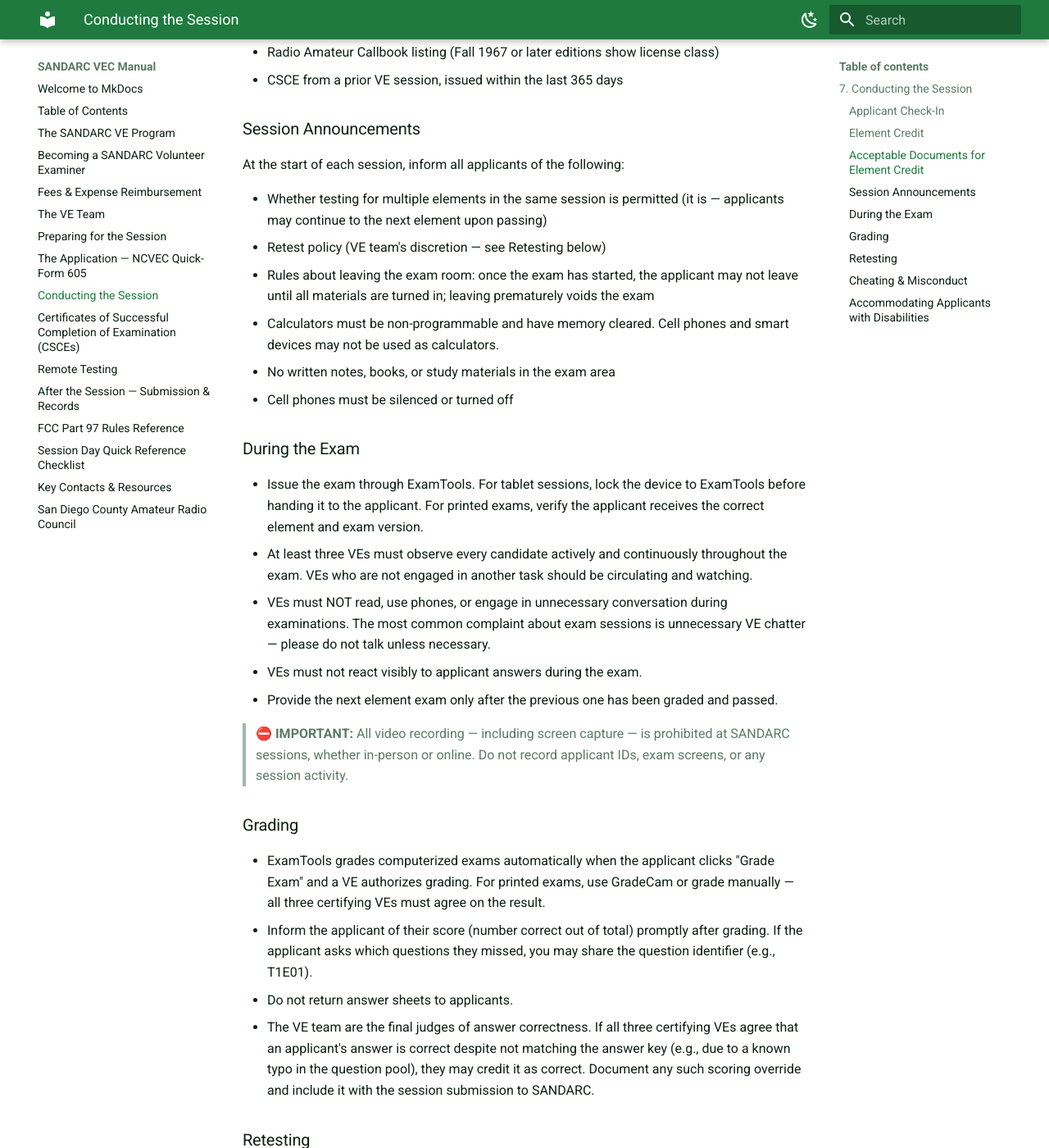
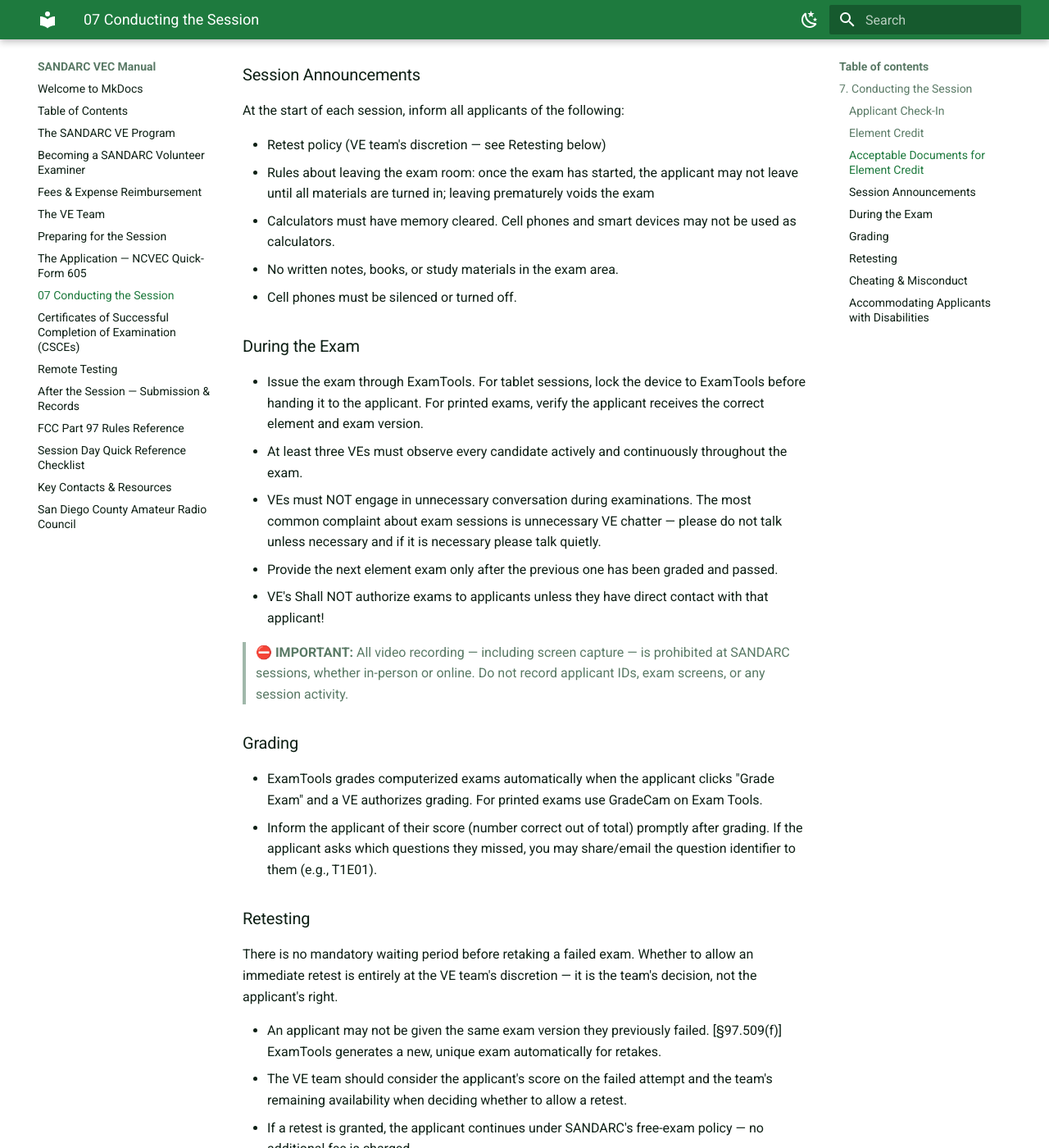
Before and after one commit to SANDARC-VEC/manual, an MkDocs documentation site: the page built from docs/07_Conducting_the_Session.md, in a window 1280 px wide and 1400 px high, scrolled down 1728 px. Shown: the whole window at 82% size. Built offline with MkDocs 1.6.1 and Material for MkDocs 9.7.7, drawn with Linux system fonts in a browser that asks for light colours; some of the changed text lies outside the part shown.

Commit message:
Add files via upload
updated with what I think should be changed or deleted to align with SANDARC but open to more additions or subtractions or formatting changes!

```diff
--- a/docs/07_Conducting_the_Session.md
+++ b/docs/07_Conducting_the_Session.md
@@ -1,21 +1,15 @@
-# Conducting the Session
-
-*San Diego County Amateur Radio Council | The Coolest VEC | vec@sandarc.org*
-
----
-
 ## 7. Conducting the Session
 
 ### Applicant Check-In
 
 1. Greet each applicant warmly. Many are nervous — a friendly welcome goes a long way.
 2. Verify photo identification. Acceptable forms include any government-issued photo ID (driver's license, passport, state ID card, military ID, etc.). For applicants under 18 who do not have a government-issued photo ID, a parent or guardian may present their own ID and confirm the applicant's identity.
-3. Confirm the applicant's name on Form 605 matches their ID. For upgrades, confirm that the ID, existing license, and Form 605 all refer to the same person — exact name match is ideal but not required if the VE team is satisfied they are the same individual.
+3. Confirm the applicant's name on Form 605 matches their ID. For upgrades, confirm that the ID, existing license, and Form 605 all refer to the same person.
 4. Confirm the FRN is present on Form 605 and that the applicant has answered the BQQ.
-5. Review any element credit documents the applicant has brought. Make a photocopy for your records; return all originals to the applicant.
+5. Review any element credit documents the applicant has brought. If element credit is required update exam tools with the credit.
 6. Add the applicant to the ExamTools session roster.
 
-> ⚠ **NOTE:** Do not write down any numbers from the applicant's ID. Do not photograph or video the ID. Examining both sides of a physical ID card is good practice — some fraudulent IDs appear valid on the front but are blank on the back.
+> ⚠ **NOTE:** Do not write down any numbers from the applicant's ID. Do not photograph or video the ID. Examining both sides of a physical ID card is good practice — some fraudulent IDs appear valid on the front but are blank on the back. If you do not feel comfortable with the ID presented please let the team lead make the decison on wether to proceed with the applicant testing.
 
 ### Element Credit
 
@@ -45,29 +39,26 @@
 
 At the start of each session, inform all applicants of the following:
 
-- Whether testing for multiple elements in the same session is permitted (it is — applicants may continue to the next element upon passing)
 - Retest policy (VE team's discretion — see Retesting below)
 - Rules about leaving the exam room: once the exam has started, the applicant may not leave until all materials are turned in; leaving prematurely voids the exam
-- Calculators must be non-programmable and have memory cleared. Cell phones and smart devices may not be used as calculators.
-- No written notes, books, or study materials in the exam area
-- Cell phones must be silenced or turned off
+- Calculators must have memory cleared. Cell phones and smart devices may not be used as calculators.
+- No written notes, books, or study materials in the exam area.
+- Cell phones must be silenced or turned off.
 
 ### During the Exam
 
 - Issue the exam through ExamTools. For tablet sessions, lock the device to ExamTools before handing it to the applicant. For printed exams, verify the applicant receives the correct element and exam version.
-- At least three VEs must observe every candidate actively and continuously throughout the exam. VEs who are not engaged in another task should be circulating and watching.
-- VEs must NOT read, use phones, or engage in unnecessary conversation during examinations. The most common complaint about exam sessions is unnecessary VE chatter — please do not talk unless necessary.
-- VEs must not react visibly to applicant answers during the exam.
+- At least three VEs must observe every candidate actively and continuously throughout the exam.
+- VEs must NOT engage in unnecessary conversation during examinations. The most common complaint about exam sessions is unnecessary VE chatter — please do not talk unless necessary and if it is necessary please talk quietly.
 - Provide the next element exam only after the previous one has been graded and passed.
+- VE's Shall NOT authorize exams to applicants unless they have direct contact with that applicant!
 
 > ⛔ **IMPORTANT:** All video recording — including screen capture — is prohibited at SANDARC sessions, whether in-person or online. Do not record applicant IDs, exam screens, or any session activity.
 
 ### Grading
 
-- ExamTools grades computerized exams automatically when the applicant clicks "Grade Exam" and a VE authorizes grading. For printed exams, use GradeCam or grade manually — all three certifying VEs must agree on the result.
-- Inform the applicant of their score (number correct out of total) promptly after grading. If the applicant asks which questions they missed, you may share the question identifier (e.g., T1E01).
-- Do not return answer sheets to applicants.
-- The VE team are the final judges of answer correctness. If all three certifying VEs agree that an applicant's answer is correct despite not matching the answer key (e.g., due to a known typo in the question pool), they may credit it as correct. Document any such scoring override and include it with the session submission to SANDARC.
+- ExamTools grades computerized exams automatically when the applicant clicks "Grade Exam" and a VE authorizes grading. For printed exams use GradeCam on Exam Tools.
+- Inform the applicant of their score (number correct out of total) promptly after grading. If the applicant asks which questions they missed, you may share/email the question identifier to them (e.g., T1E01).
 
 ### Retesting
 
@@ -83,16 +74,12 @@
 - The Team Lead should involve all VEs present in assessing the situation. If the team determines cheating has occurred, terminate the exam immediately and record a failing grade regardless of the applicant's score at that point.
 - Do not confiscate original documents — make a copy and include it with the session materials submitted to SANDARC.
 - The VE team's role is to document and report, not to penalize. Any final determination of guilt rests with the FCC.
-- Report all confirmed cheating incidents to SANDARC immediately at vec@sandarc.org. Any other misconduct by an applicant or VE that cannot be resolved at the team level should also be escalated to vec@sandarc.org.
+- Report all confirmed cheating incidents to SANDARC immediately at vec@sandarc.org. Any other misconduct by an applicant or VE that cannot be resolved at the team level should also be escalated to vec@sandarc.org or by calling (619)215-1886.
 
 ### Accommodating Applicants with Disabilities
 
-VE teams must accommodate applicants whose physical disabilities require a special examination procedure. [§97.509(j)] No applicant with a disability may be refused service. If the team is not prepared to provide a specific accommodation on a given date, offer an alternative session.
+VE teams MUST accommodate applicants whose physical disabilities require a special examination procedure. [§97.509(j)] No applicant with a disability may be refused service. If the team is not prepared to provide a specific accommodation on a given date, offer an alternative session.
 
-- If a disability is not apparent, the team may request a physician's written statement describing it.
 - For visually impaired applicants, exams may be read aloud. ExamTools can generate exams without figures/schematics for this purpose.
-- For applicants with hearing impairment or group sensitivity, consider a separate room staffed by three qualified VEs.
-- If testing in the applicant's home is necessary, this is permitted as long as at least three SANDARC-accredited VEs are present.
-- Document all accommodations provided on the session report.
-
----
+- For applicants with hearing impairment or group sensitivity, consider a separate room.
+- If testing in the applicant's home is necessary, this is permitted as long as at least three SANDARC-accredited VEs are present in-person or remote.
```
